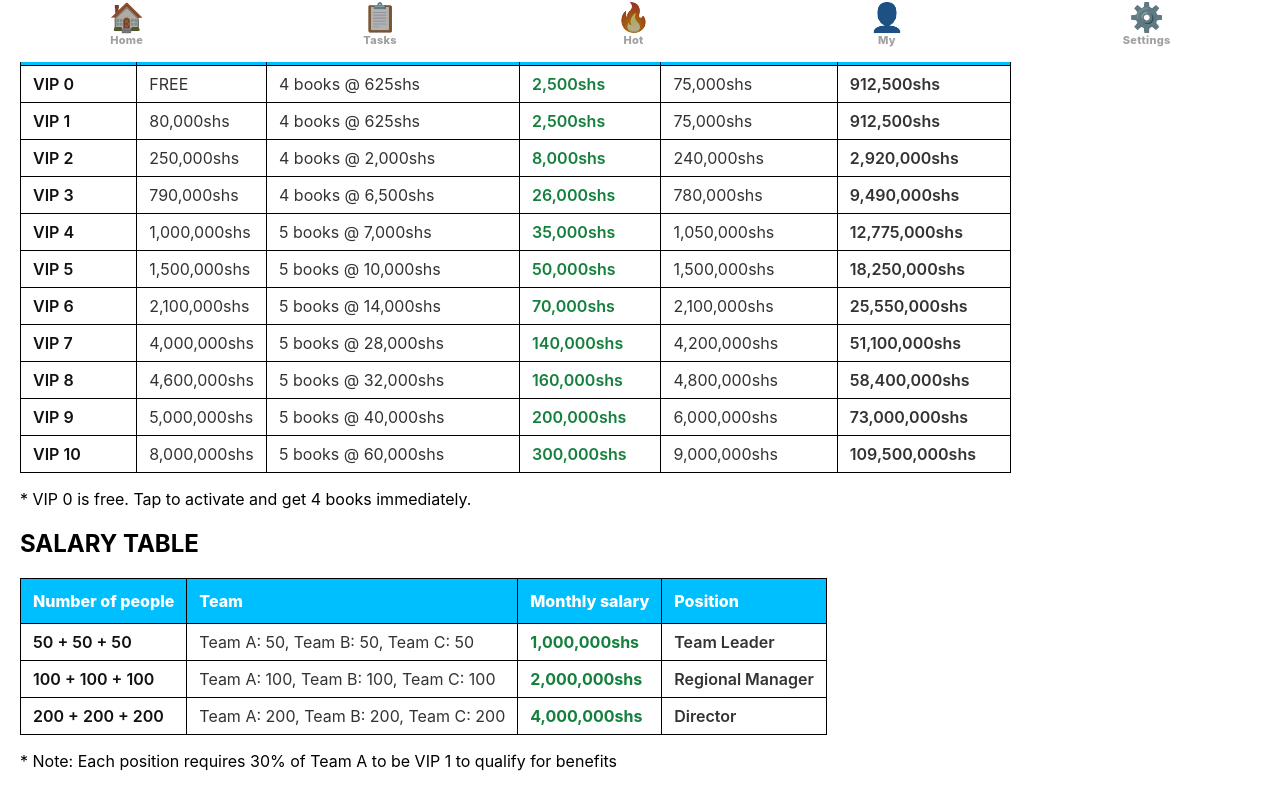
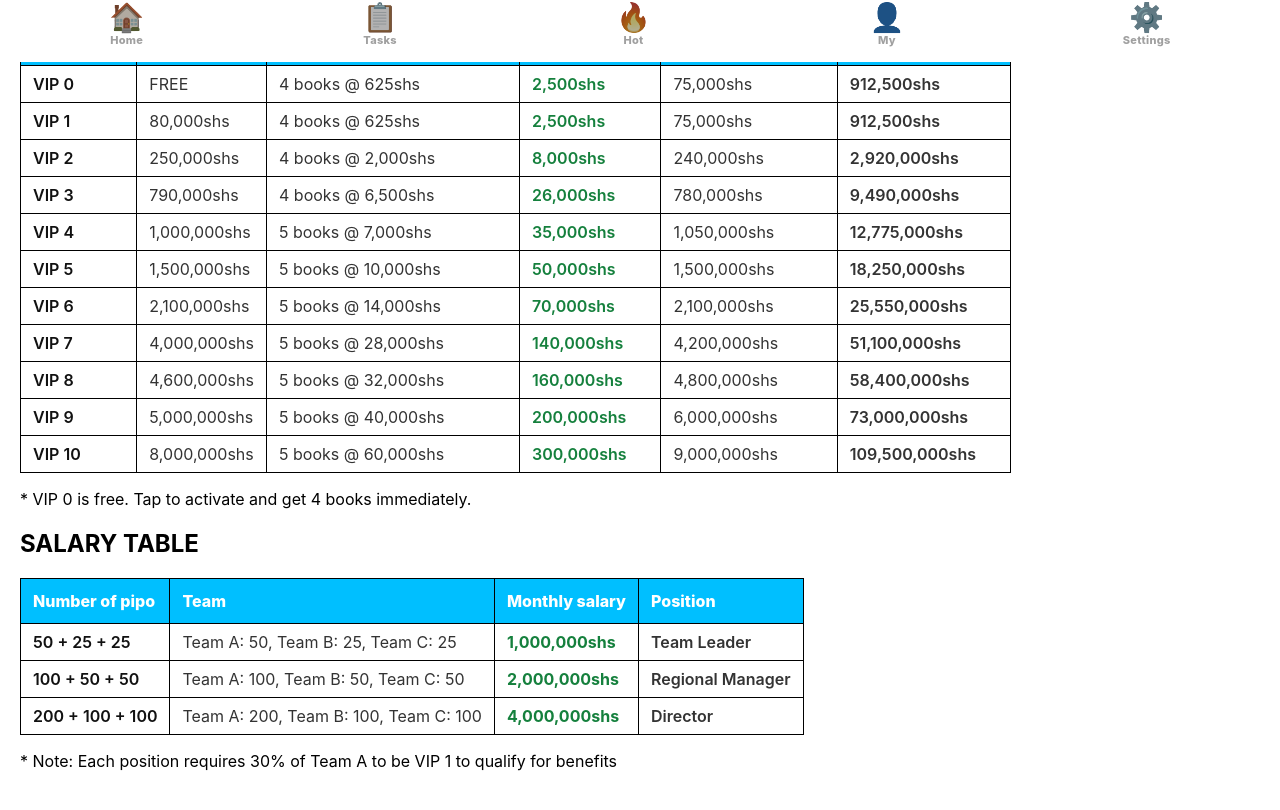
Before and after one commit to Molly256/palamedes-pr, a Next.js app: page /invite in a window 1280 px wide. Shown: the part 738-1548 px from the top of the page. Built offline with nearby package versions, Linux system fonts and the light colour scheme.

Commit message:
Fix SALARY TABLE: Number of pipo header + 50A25B25C split

```diff
--- a/app/invite/page.js
+++ b/app/invite/page.js
@@ -64,20 +64,20 @@ export default function InvitePage() {
 
   const salaryLevels = [
     {
-      people: "50 + 50 + 50",
-      team: "Team A: 50, Team B: 50, Team C: 50",
+      people: "50 + 25 + 25",
+      team: "Team A: 50, Team B: 25, Team C: 25",
       salary: "1,000,000shs",
       position: "Team Leader"
     },
     {
-      people: "100 + 100 + 100",
-      team: "Team A: 100, Team B: 100, Team C: 100",
+      people: "100 + 50 + 50",
+      team: "Team A: 100, Team B: 50, Team C: 50",
       salary: "2,000,000shs",
       position: "Regional Manager"
     },
     {
-      people: "200 + 200 + 200",
-      team: "Team A: 200, Team B: 200, Team C: 200",
+      people: "200 + 100 + 100",
+      team: "Team A: 200, Team B: 100, Team C: 100",
       salary: "4,000,000shs",
       position: "Director"
     },
@@ -186,14 +186,14 @@ export default function InvitePage() {
             <p className="text-xs text-gray-600 mt-2">* VIP 0 is free. Tap to activate and get 4 books immediately.</p>
           </div>
 
-          {/* SALARY TABLE */}
+          {/* SALARY TABLE - FIXED */}
           <div className="mt-12">
             <h2 className="text-xl font-bold text-[#00BFFF] mb-4">SALARY TABLE</h2>
             <div className="overflow-x-auto">
               <table className="text-sm" style={{borderCollapse: 'collapse', width: 'auto'}}>
                 <thead>
                   <tr style={{backgroundColor: '#00BFFF'}}>
-                    <th style={{border: '1px solid black', padding: '12px', textAlign: 'left', fontWeight: '800', color: 'white', whiteSpace: 'nowrap'}}>Number of people</th>
+                    <th style={{border: '1px solid black', padding: '12px', textAlign: 'left', fontWeight: '800', color: 'white', whiteSpace: 'nowrap'}}>Number of pipo</th>
                     <th style={{border: '1px solid black', padding: '12px', textAlign: 'left', fontWeight: '800', color: 'white', whiteSpace: 'nowrap'}}>Team</th>
                     <th style={{border: '1px solid black', padding: '12px', textAlign: 'left', fontWeight: '800', color: 'white', whiteSpace: 'nowrap'}}>Monthly salary</th>
                     <th style={{border: '1px solid black', padding: '12px', textAlign: 'left', fontWeight: '800', color: 'white', whiteSpace: 'nowrap'}}>Position</th>
```
